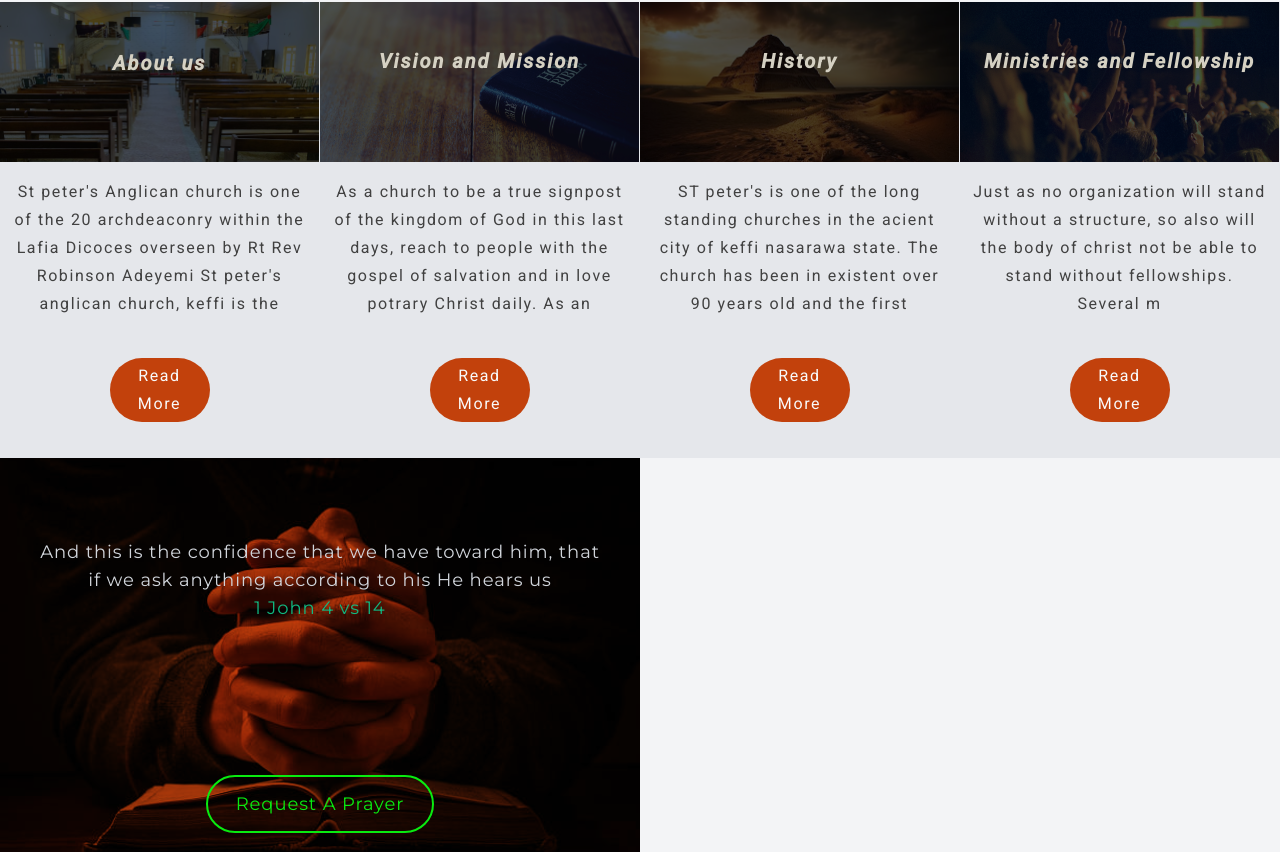
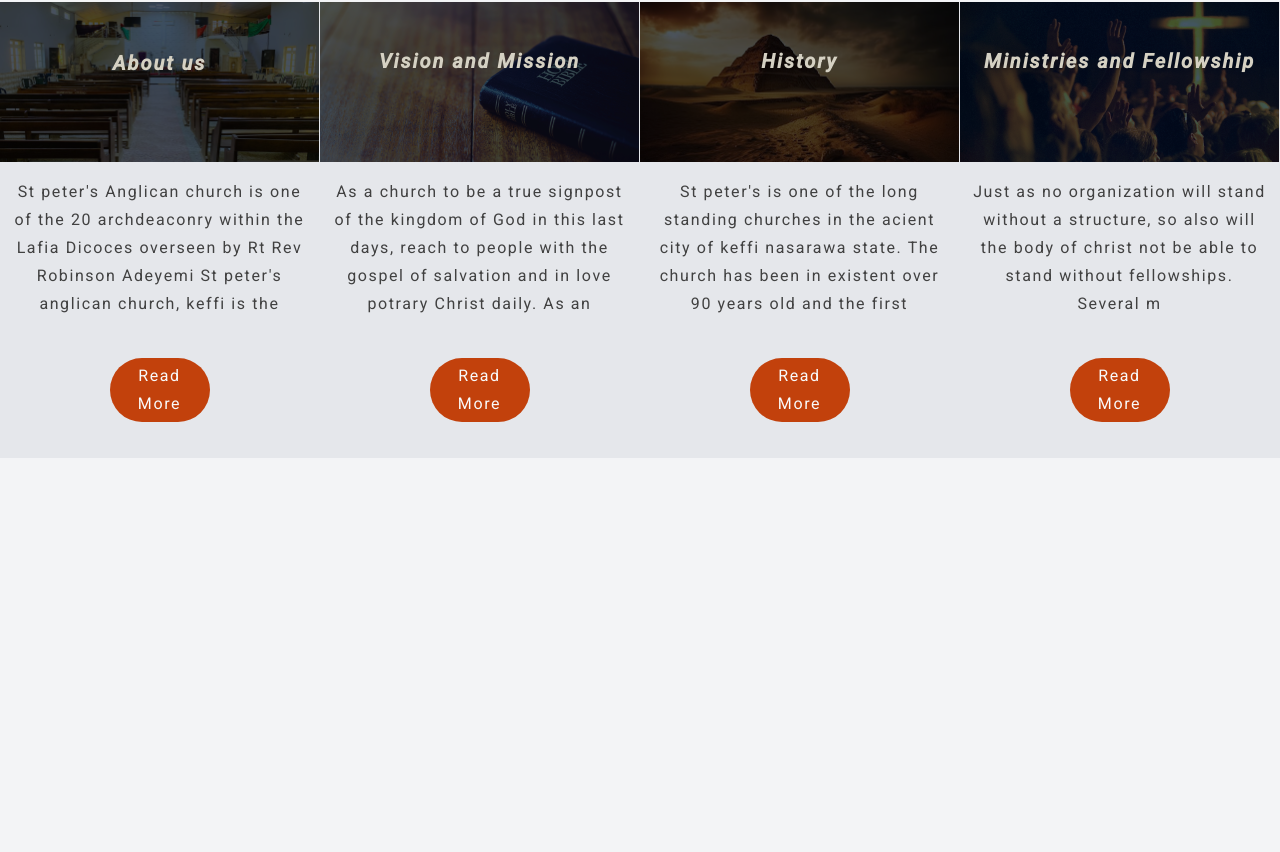
Before and after one commit to Emiraell/MY-Church-web, a React (Vite) app: page / in a window 1280 px wide. Shown: the part 1791-2643 px from the top of the page. Built offline with nearby package versions, Linux system fonts and the light colour scheme.

Commit message:
restructuring of my animations

```diff
--- a/src/App.jsx
+++ b/src/App.jsx
@@ -23,10 +23,24 @@ import NewsBlogs from "./pages/New/NewsBlogs";
 import ContentPage from "./pages/New/ContentPage";
 import Gallery from "./pages/gallery/Gallery";
 import Blogs from "./pages/New/Blogs";
+import { FontAwesomeIcon } from "@fortawesome/react-fontawesome";
+import { faArrowUp } from "@fortawesome/free-solid-svg-icons";
+import { useState } from "react";
 
 function App() {
+  const [top, setTop] = useState(false);
+
+  const toTop = () => {
+    if (window.scrollY > 300) {
+      setTop(true);
+    } else {
+      setTop(false);
+    }
+  };
+
+  window.addEventListener("scroll", toTop);
   return (
-    <div className="tracking-wide ">
+    <div className="tracking-wide">
       <Router>
         <Routes>
           <Route path="/" element={<Home />} />
@@ -54,6 +68,13 @@ function App() {
           <Route path="/gallery" element={<Gallery />} />
         </Routes>
       </Router>
+
+      <a href="/" className={`${top ? "block" : "hidden"}`}>
+        <FontAwesomeIcon
+          icon={faArrowUp}
+          className="h-10 p-2 bg fixed bottom-3 right-5"
+        />
+      </a>
     </div>
   );
 }
--- a/src/pages/Home/Prayer_Donate.jsx
+++ b/src/pages/Home/Prayer_Donate.jsx
@@ -5,30 +5,54 @@ import { Link } from "react-router-dom";
 
 export default function Prayer_Donate() {
   const donateRef = useRef();
+  const prayerRef = useRef();
 
   const [donateIntersected, setDonateIntersected] = useState(false);
+  const [prayerIntersected, setPrayerIntersected] = useState(false);
+
+  let donateObserver;
+  let prayerObserver;
 
   useEffect(() => {
-    const observer = new IntersectionObserver((entries) => {
+    donateObserver = new IntersectionObserver((entries) => {
       const entry = entries[0];
       setDonateIntersected(entry.isIntersecting);
+
+      // console.log("donate", donateIntersected);
     });
-    observer.observe(donateRef.current);
+    donateObserver.observe(donateRef.current);
+
+    // prayerObserver = new IntersectionObserver((entries) => {
+    //   const entry = entries[0];
+    //   setPrayerIntersected(entry.isIntersecting);
+    //   console.log(prayerIntersected);
+    // });
+    // prayerObserver.observe(prayerRef.current);
+
+    return () => {
+      // donateRef.current.forEach((ref) => {
+      //   if (ref.current) {
+      //     donateObserver.unobserve(ref.current);
+      //   }
+      // });
+    };
   }, []);
 
   return (
     <div className="font-montserrat md:grid lg:grid-cols-2 tracking-wider text-lg text-textCol-secondary text-center">
       <div
-        className={`relative flex-col justify-between h-[50vh] opacity-100 -translate-x-full
+        className={`relative flex-col justify-between h-[50vh]
         w-[100%] m-auto bg-center bg-cover bg-no-repeat bg-blend-multiply bg-orange-700  ${
-          donateIntersected && "opacity-100 translate-x-0"
-        } transition-all duration-0.5 ease-linear`}
+          prayerIntersected
+            ? "opacity-100 translate-x-0"
+            : "opacity-0 -translate-x-full motion-reduce:transition-none"
+        } transition-all duration-0.5 ease-linear `}
         style={{
           backgroundImage: `url(${prayingHand})`,
         }}
       >
         <div className="top-[20%] absolute">
-          <p className="text-gray-300 px-10">
+          <p className="text-gray-300 px-10" ref={prayerRef}>
             And this is the confidence that we have toward him, that if we ask
             anything according to his He hears us
           </p>
--- a/src/pages/Home/about/AboutChurch.jsx
+++ b/src/pages/Home/about/AboutChurch.jsx
@@ -25,7 +25,7 @@ export default function AboutChurch() {
       name: "History",
       image: history,
       description:
-        "ST peter's is one of the long standing churches in the acient city of keffi nasarawa state. The church has been in existent over 90 years old and the first",
+        "St peter's is one of the long standing churches in the acient city of keffi nasarawa state. The church has been in existent over 90 years old and the first",
       path: "history",
     },
     {
--- a/src/pages/gallery/Gallery.jsx
+++ b/src/pages/gallery/Gallery.jsx
@@ -16,13 +16,23 @@ export default function Gallery() {
         <Header page={"CHURCH GALLERY"} />
       </>
       <div className="my-16 w-[90%] lg:w-[70%] m-auto text-center">
-        <div className="flex justify-evenly">
-          <h3 onClick={() => setShow({ ministrations: true, photos: false })}>
+        <div className="text-lg text-start lg:text-2xl font-bold font-lato tracking-wide">
+          <span
+            onClick={() => setShow({ ministrations: true, photos: false })}
+            className={`p-2 rounded-md mx-4 transition-all duration-0.5 ease-in-out ${
+              show.ministrations && "bg-greeny-600 text-gray-100"
+            }`}
+          >
             Ministrations
-          </h3>
-          <h3 onClick={() => setShow({ ministrations: false, photos: true })}>
+          </span>
+          <span
+            onClick={() => setShow({ ministrations: false, photos: true })}
+            className={`p-2 rounded-md  transition-all duration-0.5 ease-in-out ${
+              show.photos && "bg-greeny-600 text-gray-100"
+            }`}
+          >
             Photos
-          </h3>
+          </span>
         </div>
         <div className="my-10">
           <div className={`${!show.ministrations && "hidden"}`}>
```
